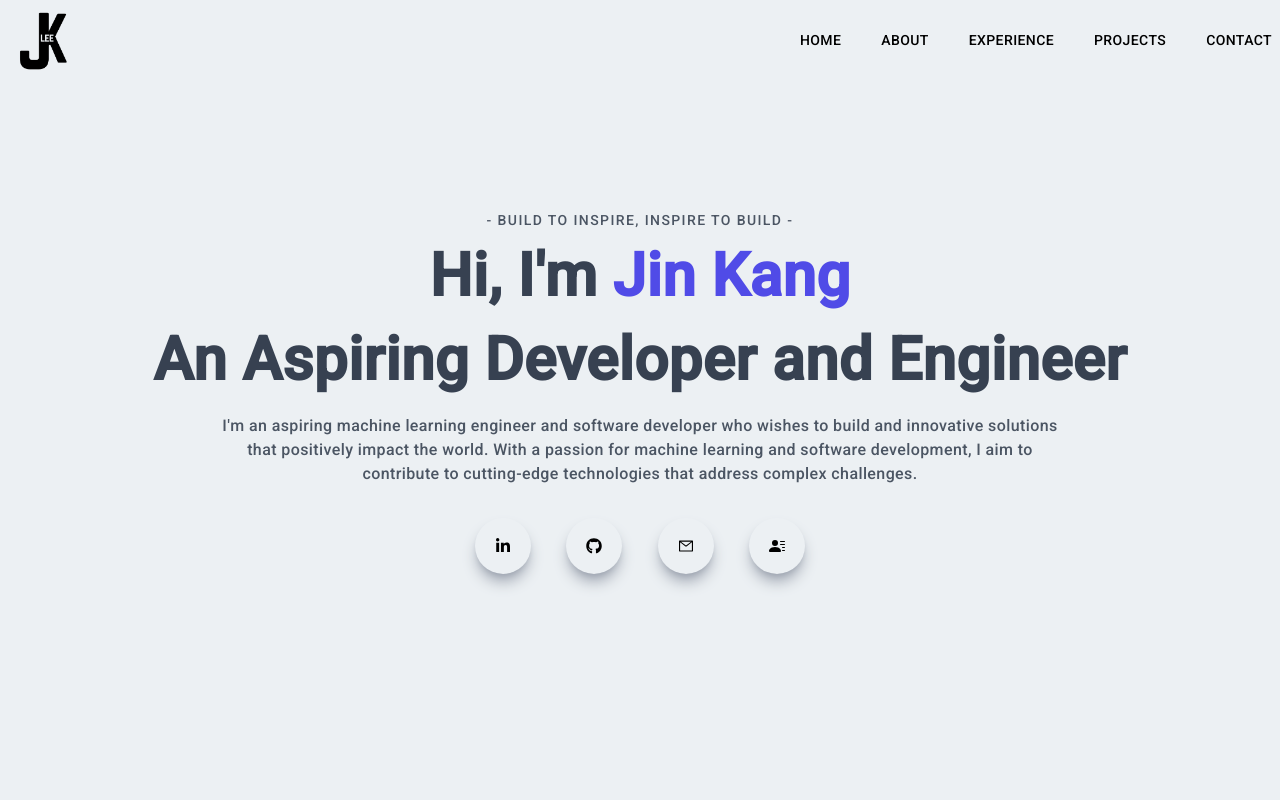
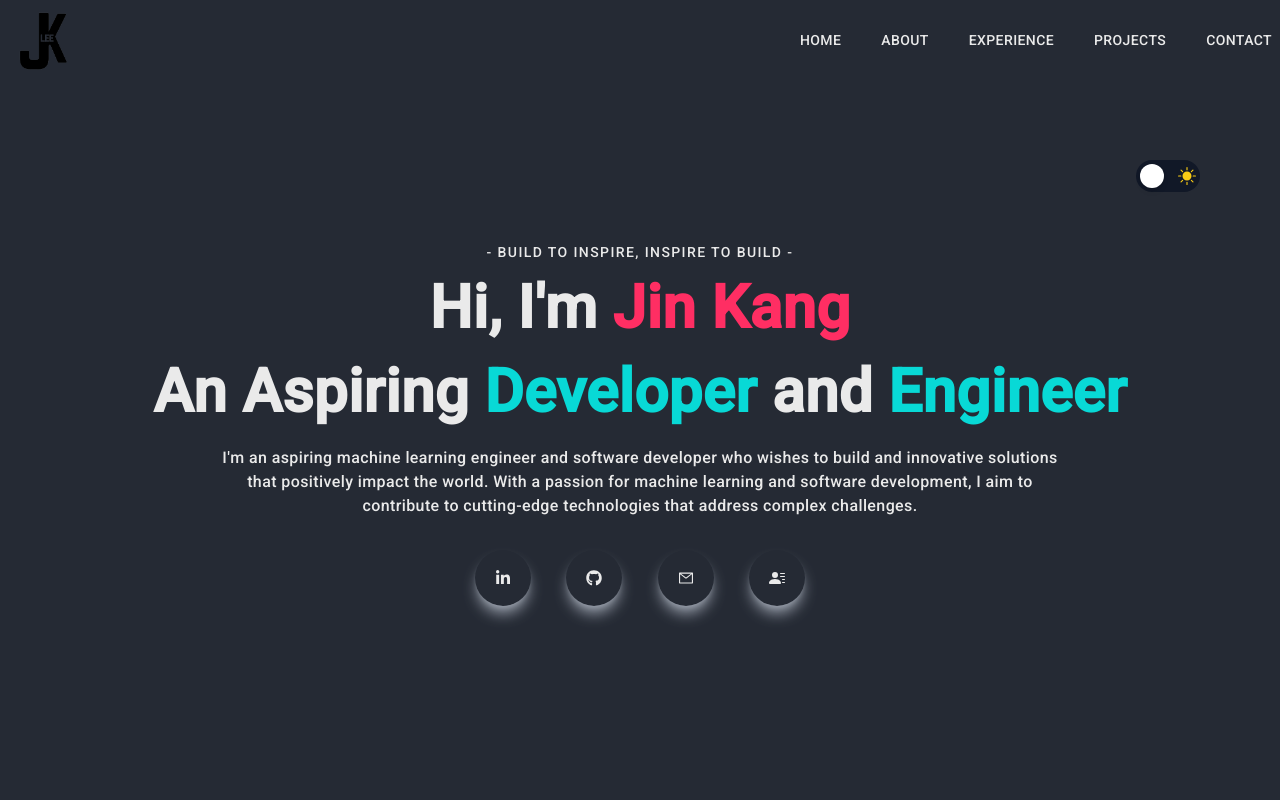
Before and after one commit to Jin-Kang-Lee/Portfolio-Website, a Next.js app: page / in a window 1280 px wide. Shown: the top 800 px of the page. Built offline with nearby package versions, Linux system fonts and the light colour scheme.

Commit message:
Update - Included dark mode

```diff
--- a/app/globals.css
+++ b/app/globals.css
@@ -4,15 +4,18 @@
 
 html{
   scroll-behavior: smooth;
+
 }
 
 @layer base{
   body{
     @apply bg-[#ecf0f3] text-black tracking-wide
+    dark:bg-dark dark:text-[#EAEAEA]
   }
 
   h1, h2, h3, h4, h5, h6{
     @apply font-bold
+
   }
 
   h1{
@@ -25,6 +28,7 @@ html{
 
   li{
     @apply cursor-pointer
+    dark:bg-dark dark:text-[#EAEAEA]
   }
 
   button{
--- a/app/page.js
+++ b/app/page.js
@@ -1,6 +1,7 @@
 import Image from 'next/image'
 import Head from 'next/head'
 import Navbar from '../components/Navbar'
+import ThemeToggle from '../components/ThemeToggle'
 import Main from '../components/Main'
 import About from '../components/About'
 import Experience from '../components/Experience'
@@ -16,6 +17,7 @@ export default function Home() {
       <link rel="icon" href="/favicon.ico"/>
       </head>
     <Navbar />
+    <ThemeToggle />
     <Main />
     <About />
     <Experience />
--- a/components/About.jsx
+++ b/components/About.jsx
@@ -5,9 +5,9 @@ const About = () => {
     <div id='about' className='w-full md:h-screen p-2 flex items-center py-24'>
         <div className='max-w-[1240px] m-auto md:grid grid-cols-3 gap-8'>
             <div className='col-span-2 '>
-                <p className='uppercase text-xl tracking-widest text-[#504be7]'>About</p>
+                <p className='uppercase text-xl tracking-widest text-[#504be7] dark:text-[#FF2E63]'>About</p>
                 <h2 className='py-4'>Who Am I</h2>
-                <p className='py-2 text-gray-600'>I have always had a knack for technology and working with computers.
+                <p className='py-2 text-gray-600 dark:bg-dark dark:text-[#EAEAEA]'>I have always had a knack for technology and working with computers.
                   My journey in the tech world has been a thrilling exploration of various domains,
                   ranging from Cloud Computing to Machine Learning.
                   This curiosity has driven me to delve into hands-on projects and immerse myself in the ever-evolving landscape of technology.
@@ -15,7 +15,7 @@ const About = () => {
                   Alongside my practical experience, I've dedicated myself to continuous learning, earning industry certifications that ensure I stay at the forefront of emerging trends.</p>
 
                   <a href='https://github.com/Jin-Kang-Lee?tab=repositories'>
-                    <p className='py-2 text-gray-600 underline cursor-pointer'>Check out some of my latest projects</p>
+                    <p className='py-2 text-gray-600 underline cursor-pointer dark:bg-dark dark:text-[#EAEAEA]'>Check out some of my latest projects</p>
                   </a>
 
             </div>
--- a/components/Contact.jsx
+++ b/components/Contact.jsx
@@ -10,7 +10,7 @@ const Contact = () => {
   return (
     <div id='contact' className='w-full lg:h-screen py-16'>
         <div className='max-w-[1240px] m-auto px-2 py-16 w-full'>
-          <p className='uppercase text-xl tracking-widest text-[#504be7]'>Contact</p>
+          <p className='uppercase text-xl tracking-widest text-[#504be7] dark:text-[#FF2E63]'>Contact</p>
           <h2 className='py-4'>Keep In Touch</h2>
           <div className='grid lg:grid-cols-5 gap-8'>
             {/*Left*/}
--- a/components/Experience.jsx
+++ b/components/Experience.jsx
@@ -1,13 +1,13 @@
 import React from 'react'
 import Image from 'next/image'
-//Testing!!
+
 const Experience = () => {
   return (
     <div id='experience' className='w-full lg:h-screen p-2 py-24'>
         <div className='max-w-[1240px] mx-auto flex flex-col justify-center h-full'>
-            <p className='text-xl tracking-widest uppercase text-[#504be7]'>Experience</p>
+            <p className='text-xl tracking-widest uppercase text-[#504be7] dark:text-[#FF2E63]'>Experience</p>
             <h2 className='py-4'>Where have I been</h2>
-            <div className=' gap-8'>
+            <div className=' gap-8 '>
                 <div className='p-6 shadow-xl rounded-xl hover:scale-105 ease-in duration-300'>
                     <div className='gap-4 justify-center items-center'>
                         <div className='m-auto'>
@@ -17,11 +17,11 @@ const Experience = () => {
                             alt='/'/>
                             <p>PricewaterhouseCoopers</p>
                         </div>
-                        <div className='py-4 text-gray-600'>
+                        <div className='py-4 text-gray-600 dark:bg-dark dark:text-[#EAEAEA]'>
                             <p>Risk Assurance - Cloud Trust Internship</p>
                             <p>October 2021 - March 2022 (6 Months)</p>
                         </div>
-                        <div className=' text-gray-600'>
+                        <div className=' text-gray-600 dark:bg-dark dark:text-[#EAEAEA]'>
                         <p>- Supported the team in conducting a comprehensive controls review of the client's cloud environment.</p>
                         <p>- Contributed to the development of content and materials for a cloud security webinar tailored for client engagement.</p>
                         <p>- Collaborated with the team to formulate a proposal outlining cloud advisory services for a transformative project.</p>
@@ -40,11 +40,11 @@ const Experience = () => {
                             alt='/'/>
                             <p>Suzhou University of Science and Technology</p>
                         </div>
-                        <div className='py-4 text-gray-600'>
+                        <div className='py-4 text-gray-600 dark:bg-dark dark:text-[#EAEAEA]'>
                             <p>Data Analyst Internship</p>
                             <p>September 2021 - October 2021 (2 Months)</p>
                         </div>
-                        <div className=' text-gray-600'>
+                        <div className=' text-gray-600 dark:bg-dark dark:text-[#EAEAEA]'>
                         <p>- Collaborated with the team and professor to address the annual Data Analytics challenge proposed by professionals in the Chinese visualization industry</p>
                         <p>- Executed tasks encompassing Data Mining, Data Cleaning, Text Analysis, Data Visualization, and Storytelling</p>
                         </div>
--- a/components/Main.jsx
+++ b/components/Main.jsx
@@ -6,22 +6,23 @@ import {BsFillPersonLinesFill} from 'react-icons/bs'
 
 const Main = () => {
   return (
-    <div id='home' className='w-full h-screen text-center'>
-        <div className='max-w-[1240px] w-full h-full mx-auto p-2 flex justify-center items-center'>
+
+    <div id='home' className='w-full h-screen text-center '>
+        <div className='max-w-[1240px] w-full h-full mx-auto p-2 flex justify-center items-center '>
             <div>
-                <p className='uppercase text-sm tracking-widest text-gray-600'>
+                <p className='uppercase text-sm tracking-widest text-gray-600 dark:bg-dark dark:text-[#EAEAEA]'>
                     - BUILD TO INSPIRE, INSPIRE TO BUILD -
                 </p>
 
-                <h1 className='py-4 text-gray-700'>
-                    Hi, I'm <span className='text-[#504be7]'>Jin Kang</span>
+                <h1 className='py-4 text-gray-700 dark:bg-dark dark:text-[#EAEAEA]'>
+                    Hi, I'm <span className='text-[#504be7] dark:text-[#FF2E63]'>Jin Kang</span>
                 </h1>
 
-                <h1 className='py-2 text-gray-700'>
-                    An Aspiring Developer and Engineer
+                <h1 className='py-2 text-gray-700 dark:bg-dark dark:text-[#EAEAEA]'>
+                    An Aspiring <span className='dark:text-[#08D9D6]'>Developer</span> and <span className='dark:text-[#08D9D6]'>Engineer</span>
                 </h1>
 
-                <p className='py-4 text-gray-600 max-w-[70%] m-auto'>
+                <p className='py-4 text-gray-600 max-w-[70%] m-auto dark:bg-dark dark:text-[#EAEAEA]'>
                     I'm an aspiring machine learning engineer and software developer who wishes to build and innovative solutions that positively impact the world.
                     With a passion for machine learning and software development,
                     I aim to contribute to cutting-edge technologies that address complex challenges.
--- a/components/Navbar.jsx
+++ b/components/Navbar.jsx
@@ -6,6 +6,7 @@ import Link from 'next/link';
 import {AiOutlineClose, AiOutlineMenu, AiOutlineMail} from 'react-icons/ai'
 import {FaLinkedinIn, FaGithub} from 'react-icons/fa'
 import {BsFillPersonLinesFill} from 'react-icons/bs'
+import ThemeToggle from './ThemeToggle';
 
 
 
@@ -34,7 +35,7 @@ const Navbar = () => {
 
   return (
     <div style={{backgroundColor: '#ecf0f3'}} className={shadow ? 'fixed w-full h-20 shadow-xl z-[100]' : 'fixed w-full h-20 z-[100]'}>
-      <div className='flex justify-between items-center w-full h-full px-2 2xl:px-16'>
+      <div className='flex justify-between items-center w-full h-full px-2 2xl:px-16 dark:bg-dark dark:text-white'>
 
         <Link href='/#home'>
           <Image src="/assets/JK-Logo.png" alt="Logo" width={75} height={30} />
@@ -69,7 +70,7 @@ const Navbar = () => {
       </div>
 
       <div className={nav ? 'md:hidden fixed left-0 top-0 w-full h-screen bg-black/70' : ''}>
-        <div className={nav ? 'fixed left-[0%] top-0 w-[75%] sm:w[60%] md:w[45%] h-screen bg-[#ecf0f3] p-10 ease-in-out duration-500'
+        <div className={nav ? 'fixed left-[0%] top-0 w-[75%] sm:w[60%] md:w[45%] h-screen bg-[#ecf0f3] p-10 ease-in-out duration-500 dark:bg-dark dark:text-white'
                             : 'fixed right-[100%] p-10 top-0 ease-in-out duration-500'}>
           <div>
             <div className='flex w-full items-center justify-between'>
@@ -139,13 +140,21 @@ const Navbar = () => {
                 </Link>
 
 
+
+
               </div>
             </div>
           </div>
         </div>
       </div>
 
+      <div className='flex flex-1 justify-end p-20'>
+        <ThemeToggle />
+      </div>
+
     </div>
+
+
   );
 };
 
--- a/components/ProjectItem.jsx
+++ b/components/ProjectItem.jsx
@@ -4,7 +4,7 @@ import Image from 'next/image'
 
 const ProjectItem = ({title, backgroundImg, projectURL, build}) => {
   return (
-  <div className='relative flex items-center justify-center h-auto w-full shadow-xl shadow-gray-400 rounded-xl p-4 group hover:bg-gradient-to-r from-[#5651e5] to-[#709dff]'>
+  <div className='relative flex items-center justify-center h-auto w-full shadow-xl shadow-gray-400 rounded-xl p-4 group hover:bg-gradient-to-r from-[#5651e5] to-[#709dff] '>
     <Image className='rounded-xl group-hover:opacity-10' src={backgroundImg} alt='/' />
     <div className='hidden group-hover:block absolute top-[50%] left-[50%] translate-x-[-50%] translate-y-[-50%]'>
         <h3 className='text-2xl text-white tracking-wider text-center'>{title}</h3>
--- a/components/Projects.jsx
+++ b/components/Projects.jsx
@@ -12,10 +12,10 @@ const Projects = () => {
   return (
     <div id='projects' className='w-full'>
       <div className='max-w-[1240px] mx-auto px-2 py-24'>
-        <p className='text-xl tracking-widest uppercase text-[#504be7]'>
+        <p className='text-xl tracking-widest uppercase text-[#504be7] dark:text-[#FF2E63]'>
           Projects
         </p>
-        <h2 className='py-4'>What I've Built</h2>
+        <h2 className='py-4 '>What I've Built</h2>
         <div className='grid md:grid-cols-2 gap-8'>
 
           <ProjectItem
--- /dev/null
+++ b/components/ThemeToggle.jsx
@@ -0,0 +1,42 @@
+'use client';
+
+import React, {useEffect, useState} from 'react';
+import { FaMoon } from 'react-icons/fa';
+import { BsSunFill } from 'react-icons/bs';
+
+const ThemeToggle = () => {
+    const [darkMode, setDarkMode] = useState(true)
+
+    useEffect(() => {
+        const theme = localStorage.getItem("theme")
+        if (theme === "dark") setDarkMode(true)
+    }, [])
+
+    useEffect(() => {
+        if (darkMode){
+            document.documentElement.classList.add('dark')
+            localStorage.setItem("theme", "dark")
+        } else {
+            document.documentElement.classList.remove('dark')
+            localStorage.setItem("theme", "light")
+        }
+    }, [darkMode]);
+
+
+  return (
+    <div className="relative w-16 h-8 flex items-center
+    dark:bg-gray-900 bg-[#504be7] cursor-pointer
+    rounded-full p-1"
+    onClick={() => setDarkMode(!darkMode)}>
+
+        <FaMoon className='text-white size={18}'/>
+        <div className="absolute bg-white dark:bg-white w-6 h-6 rounded-full shadow-md transform transition-transform duration-1000"
+        style={darkMode ? {left: "4px"} : {right: "4px"}}>
+        </div>
+        <BsSunFill className='ml-auto text-yellow-400' size={18}/>
+
+    </div>
+  )
+}
+
+export default ThemeToggle
--- a/tailwind.config.js
+++ b/tailwind.config.js
@@ -5,8 +5,13 @@ module.exports = {
     './components/**/*.{js,ts,jsx,tsx,mdx}',
     './app/**/*.{js,ts,jsx,tsx,mdx}',
   ],
+  darkMode: 'class',
   theme: {
     extend: {
+      colors: {
+        "dark": '#252A34',
+        "medium": '#293245'
+      },
       backgroundImage: {
         'gradient-radial': 'radial-gradient(var(--tw-gradient-stops))',
         'gradient-conic':
```
